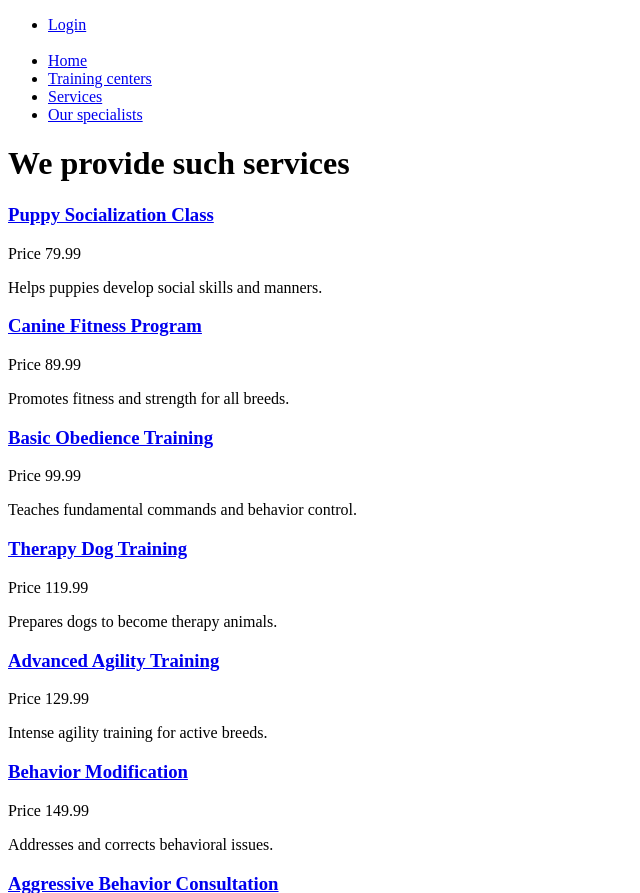
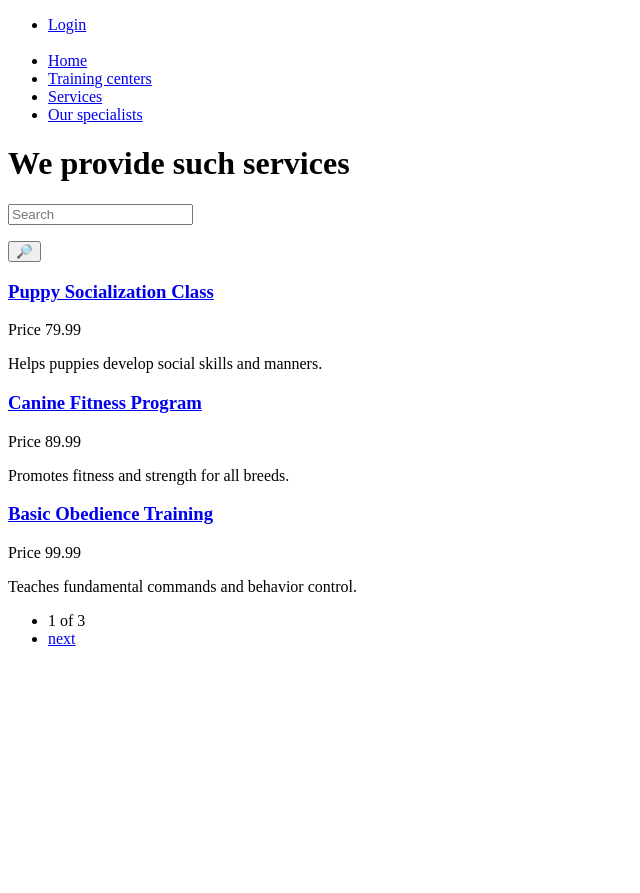
Before and after one commit to katryana/pet-services, a Django app: page /services/ in a window 1280 px wide. Shown: the top 893 px of the page, without its empty margins (0-640 px from the left). After the commit the page ends 646 px from the top, so only its background shows below. Run offline with Django 4.2, Linux system fonts and the light colour scheme; data comes from the database, SQL or seed files in the repository.

Commit message:
Add searching system, modify Appointment model

```diff
--- a/templates/base.html
+++ b/templates/base.html
@@ -2,7 +2,7 @@
 <html lang="en">
 
 <head>
-    {% block title %}<title>Doggie wellfare</title>{% endblock %}
+    {% block title %}<title>Dog wellfare</title>{% endblock %}
     <meta charset="utf-8">
     <meta name="viewport" content="width=device-width, initial-scale=1">
     {% load static %}
--- a/templates/includes/pagination.html
+++ b/templates/includes/pagination.html
@@ -1,8 +1,9 @@
+{% load query_transform %}
 {% if is_paginated %}
   <ul class="pagination">
     {% if page_obj.has_previous %}
       <li class="page-item">
-        <a href="?page={{ page_obj.previous_page_number }}" class="page-link">prev</a>
+        <a href="?{% query_transform request page=page_obj.previous_page_number %}" class="page-link">prev</a>
       </li>
     {% endif %}
     <li class="page-item active">
@@ -10,7 +11,7 @@
     </li>
     {% if page_obj.has_next %}
       <li class="page-item">
-        <a href="?page={{ page_obj.next_page_number }}" class="page-link">next</a>
+        <a href="?{% query_transform request page=page_obj.next_page_number %}" class="page-link">next</a>
       </li>
     {% endif %}
   </ul>
--- a/templates/training_centers/index.html
+++ b/templates/training_centers/index.html
@@ -1,7 +1,7 @@
 {% extends "base.html" %}
 
 {% block content %}
-  <h1>DOGGIE WELFARE</h1>
+  <h1>Dog WELFARE</h1>
   <p>Network of training center for dogs</p>
     <ul>
       <li><strong>Training centers</strong> {{ num_training_centers }}</li>
--- a/templates/training_centers/service_list.html
+++ b/templates/training_centers/service_list.html
@@ -4,7 +4,10 @@
   <h1>
     We provide such services
   </h1>
-
+  <form method="get" action="" class="form-inline">
+    {{ search_form.as_p }}
+    <input type="submit" class="btn btn-secondary" value="🔎">
+  </form>
   {% if service_list %}
     {% for service in service_list %}
       <h3>
--- a/templates/training_centers/specialist_list.html
+++ b/templates/training_centers/specialist_list.html
@@ -4,7 +4,10 @@
   <h1>
     We have such training specialists
   </h1>
-
+  <form method="get" action="" class="form-inline">
+    {{ search_form.as_p }}
+    <input type="submit" class="btn btn-secondary" value="🔎">
+  </form>
   {% if specialist_list %}
     {% for specialist in specialist_list %}
       <h3>
--- a/templates/training_centers/training_center_list.html
+++ b/templates/training_centers/training_center_list.html
@@ -4,7 +4,10 @@
   <h1>
     We have such training centers
   </h1>
-
+  <form method="get" action="" class="form-inline">
+    {{ search_form.as_p }}
+    <input type="submit" class="btn btn-secondary" value="🔎">
+  </form>
   {% if training_center_list %}
     {% for training_center in training_center_list %}
       <h3>
--- a/training_centers/forms.py
+++ b/training_centers/forms.py
@@ -1,8 +1,9 @@
+from datetime import datetime
+
 from django import forms
 from django.core.exceptions import ValidationError
-from django.forms import DateTimeInput
 
-from training_centers.models import Appointment
+from training_centers.models import Appointment, TrainingCenter, Specialist, Service
 
 
 class AppointmentCreationForm(forms.ModelForm):
@@ -14,16 +15,37 @@ class AppointmentCreationForm(forms.ModelForm):
     class Meta:
         model = Appointment
         fields = (
-            "service", "specialist", "visit_date",
+            "training_center",
+            "service",
+            "specialist",
+            "visit_date",
         )
 
-    def clean_date_time(self):
+
+    def clean_visit_date(self):
         date_time = self.cleaned_data["visit_date"]
+        current_datetime = datetime.now()
 
-        if (date_time.hour < 8 or date_time.hour > 19) or date_time.minute != 0:
+        if date_time.replace(tzinfo=None) <= current_datetime.replace(tzinfo=None):
+            raise ValidationError("Appointment date and time must be in the future.")
+
+        if not (8 <= date_time.hour <= 19) or date_time.minute != 0:
             raise ValidationError(
                 "Working hours must be in 8:00 to 19:00."
-                "Minutes of an appointment must be equal to 0."
+                " Minutes of an appointment must be equal to 00."
             )
 
         return date_time
+
+
+class SearchForm(forms.Form):
+    search_field = forms.CharField(
+        max_length=255,
+        required=False,
+        label="",
+        widget=forms.TextInput(
+            attrs={
+                "placeholder": "Search"
+            }
+        )
+    )
--- a/training_centers/models.py
+++ b/training_centers/models.py
@@ -10,12 +10,17 @@ class User(AbstractUser):
         ordering = ("username",)
 
     def __str__(self) -> str:
-        return f"{self.username} ({self.first_name} {self.last_name})"
+        return f"{self.id} {self.username} ({self.first_name} {self.last_name})"
 
 
 class Appointment(models.Model):
     user = models.ForeignKey(
         settings.AUTH_USER_MODEL,
+        on_delete=models.CASCADE,
+        related_name="appointments"
+    )
+    training_center = models.ForeignKey(
+        "TrainingCenter",
         on_delete=models.CASCADE,
         related_name="appointments"
     )
@@ -40,8 +45,17 @@ class Appointment(models.Model):
         ]
         ordering = ("-visit_date", )
 
+    def clean(self):
+        super().clean()
+
+        if self.service not in self.training_center.services.all():
+            raise ValidationError("The selected service is not provided in the chosen training center.")
+
+        if self.specialist.training_centers != self.training_center:
+            raise ValidationError("The chosen specialist does not work in the selected training center.")
+
     def __str__(self) -> str:
-        return f"{self.user} {self.visit_date.strftime('%d-%m-%Y %H:%M')}"
+        return f"{self.id} user.id: {self.user} {self.visit_date.strftime('%d-%m-%Y %H:%M')}"
 
 
 class Breed(models.Model):
@@ -52,7 +66,7 @@ class Breed(models.Model):
         ordering = ("name", )
 
     def __str__(self) -> str:
-        return self.name
+        return f"{self.id} {self.name}"
 
 
 class Dog(models.Model):
@@ -73,7 +87,7 @@ class Dog(models.Model):
         ordering = ("name",)
 
     def __str__(self) -> str:
-        return f"{self.name}, owner: {self.owner}"
+        return f"{self.id} {self.name}, owner: {self.owner}"
 
 
 def validate_positive_price(value):
@@ -95,7 +109,7 @@ class Service(models.Model):
         ordering = ("price",)
 
     def __str__(self) -> str:
-        return self.name
+        return f"{self.id} {self.name}"
 
 
 class TrainingCenter(models.Model):
@@ -107,7 +121,7 @@ class TrainingCenter(models.Model):
         ordering = ("name",)
 
     def __str__(self) -> str:
-        return f"{self.name}"
+        return f"{self.id} {self.name}"
 
 
 class Specialist(models.Model):
@@ -131,4 +145,4 @@ class Specialist(models.Model):
     )
 
     def __str__(self) -> str:
-        return f"{self.first_name} {self.last_name}"
+        return f"{self.id} {self.first_name} {self.last_name}"
--- /dev/null
+++ b/training_centers/templatetags/query_transform.py
@@ -0,0 +1,14 @@
+from django import template
+
+register = template.Library()
+
+
+@register.simple_tag
+def query_transform(request, **kwargs):
+    updated = request.GET.copy()
+    for key, value in kwargs.items():
+        if value is not None:
+            updated[key] = value
+        else:
+            updated.pop(key, 0)
+    return updated.urlencode()
--- a/training_centers/views.py
+++ b/training_centers/views.py
@@ -1,10 +1,11 @@
 from django.contrib.auth.mixins import LoginRequiredMixin
+from django.db.models import Q
 from django.http import Http404
-from django.shortcuts import render, get_object_or_404
+from django.shortcuts import render
 from django.urls import reverse_lazy
 from django.views import generic
 
-from training_centers.forms import AppointmentCreationForm
+from training_centers.forms import AppointmentCreationForm, SearchForm
 from training_centers.models import TrainingCenter, Specialist, Service, Appointment
 
 
@@ -28,8 +29,24 @@ class ServiceListView(generic.ListView):
     model = Service
     context_object_name = "service_list"
     template_name = "training_centers/service_list.html"
-    paginate_by = 10
+    paginate_by = 3
     queryset = Service.objects.prefetch_related("breeds")
+
+    def get_context_data(self, *, object_list=None, **kwargs):
+        context = super().get_context_data(**kwargs)
+        name = self.request.GET.get("search_field", "")
+        context["search_form"] = SearchForm(
+            initial={"search_field": name}
+        )
+        return context
+
+    def get_queryset(self):
+        form = SearchForm(self.request.GET)
+        if form.is_valid():
+            return Service.objects.filter(
+                name__icontains=form.cleaned_data["search_field"]
+            )
+        return Service.objects.all()
 
 
 class SpecialistListView(generic.ListView):
@@ -38,13 +55,46 @@ class SpecialistListView(generic.ListView):
     specialists = Specialist.objects.select_related("training_centers")
     queryset = specialists.prefetch_related("services")
 
+    def get_context_data(self, *, object_list=None, **kwargs):
+        context = super().get_context_data(**kwargs)
+        search_input = self.request.GET.get("search_field", "")
+        context["search_form"] = SearchForm(
+            initial={"search_field": search_input}
+        )
+        return context
+
+    def get_queryset(self):
+        form = SearchForm(self.request.GET)
+        if form.is_valid():
+            return Specialist.objects.filter(
+                Q(first_name__icontains=form.cleaned_data["search_field"])
+                | Q(last_name__icontains=form.cleaned_data["search_field"])
+            )
+        return Specialist.objects.all()
+
 
 class TrainingCenterListView(generic.ListView):
     model = TrainingCenter
     context_object_name = "training_center_list"
     template_name = "training_centers/training_center_list.html"
-    paginate_by = 10
+    paginate_by = 3
     queryset = TrainingCenter.objects.prefetch_related("services")
+
+    def get_context_data(self, *, object_list=None, **kwargs):
+        context = super().get_context_data(**kwargs)
+        search_input = self.request.GET.get("search_field", "")
+        context["search_form"] = SearchForm(
+            initial={"search_field": search_input}
+        )
+        return context
+
+    def get_queryset(self):
+        form = SearchForm(self.request.GET)
+        if form.is_valid():
+            return TrainingCenter.objects.filter(
+                city__icontains=form.cleaned_data["search_field"]
+            )
+        return TrainingCenter.objects.all()
 
 
 class TrainingCenterDetailView(generic.DetailView):
@@ -109,6 +159,12 @@ class AppointmentUpdateView(LoginRequiredMixin, generic.UpdateView):
         user = self.request.user
         return Appointment.objects.filter(user__id=user.id)
 
+    def get_initial(self):
+        initial = super().get_initial()
+        appointment = self.object
+        initial["visit_date"] = appointment.visit_date
+        return initial
+
 
 class AppointmentDeleteView(LoginRequiredMixin, generic.DeleteView):
     model = Appointment
--- a/training_centers_db_data.json
+++ b/training_centers_db_data.json
@@ -858,6 +858,7 @@
     "model": "training_centers.appointment",
     "pk": 1,
     "fields": {
+      "training_center": 1,
       "user": 1,
       "specialist": 1,
       "service": 1,
@@ -868,39 +869,43 @@
     "model": "training_centers.appointment",
     "pk": 2,
     "fields": {
-      "user": 1,
-      "specialist": 2,
-      "service": 3,
-      "visit_date": "2023-10-12T14:30:00Z"
+      "training_center": 2,
+      "user": 2,
+      "specialist": 11,
+      "service": 2,
+      "visit_date": "2023-10-12T14:00:00Z"
     }
   },
   {
     "model": "training_centers.appointment",
     "pk": 3,
     "fields": {
-      "user": 2,
-      "specialist": 3,
+      "training_center": 3,
+      "user": 3,
+      "specialist": 10,
       "service": 2,
-      "visit_date": "2023-10-15T11:15:00Z"
+      "visit_date": "2023-10-15T11:00:00Z"
     }
   },
   {
     "model": "training_centers.appointment",
     "pk": 4,
     "fields": {
-      "user": 3,
-      "specialist": 4,
-      "service": 4,
-      "visit_date": "2023-10-18T16:45:00Z"
+      "training_center": 4,
+      "user": 4,
+      "specialist": 12,
+      "service": 5,
+      "visit_date": "2023-10-18T16:00:00Z"
     }
   },
   {
     "model": "training_centers.appointment",
     "pk": 5,
     "fields": {
-      "user": 4,
-      "specialist": 5,
-      "service": 6,
+      "training_center": 8,
+      "user": 5,
+      "specialist": 16,
+      "service": 1,
       "visit_date": "2023-10-20T13:00:00Z"
     }
   }
```
Also changed, not shown: training_centers/migrations/0002_alter_dog_age_alter_service_price_and_more.py.
